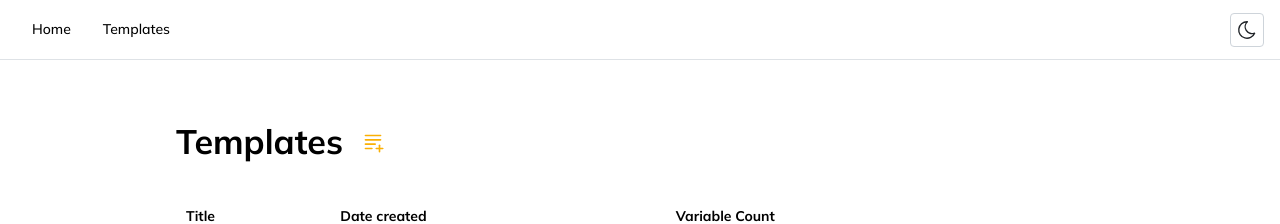
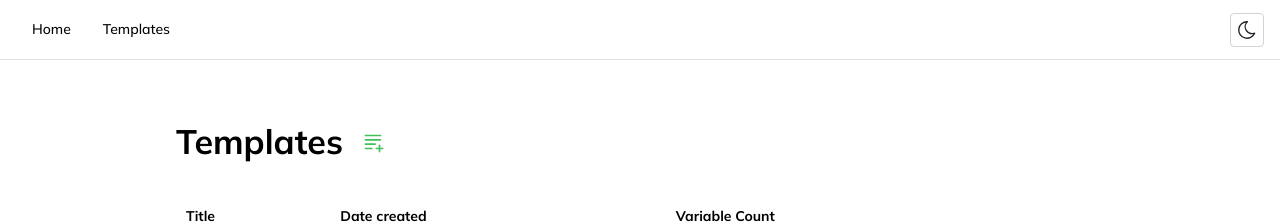
Before and after one commit to anshgoyalevil/Wick, a React (Vite) app: page /templates in a window 1280 px wide. Shown: the top 224 px of the page. Built offline with nearby package versions, Linux system fonts and the light colour scheme.

Commit message:
fix color

```diff
--- a/src/pages/Templates/Templates.tsx
+++ b/src/pages/Templates/Templates.tsx
@@ -93,7 +93,6 @@ export default function Templates() {
           component={Link}
           to="/add-template"
           variant="subtle"
-          color="yellow"
         >
           <IconTextPlus size={80} stroke={1.5} />
         </ActionIcon>
```
